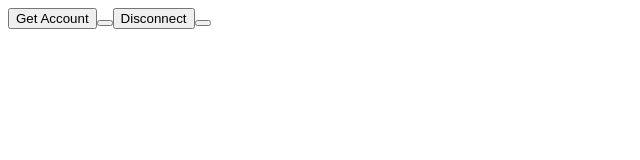
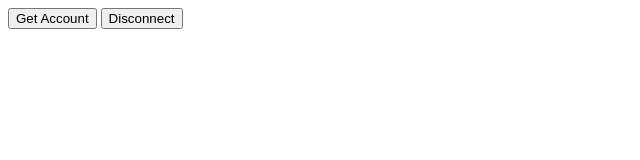
Before and after one commit to nicktaras/solana-connect, a plain HTML site: page index.html in a window 1280 px wide. Shown: the full height of the page, 0-640 px from the left. Drawn offline with Linux system fonts and the light colour scheme.

Commit message:
Update index.html

```diff
--- a/index.html
+++ b/index.html
@@ -6,11 +6,11 @@
 
   <button onclick="connect">
     Get Account
-  <button/>
+  </button>
 
   <button onclick="disconnect">
     Disconnect
-  <button/>
+  </button>
 
   <script>
 
```
